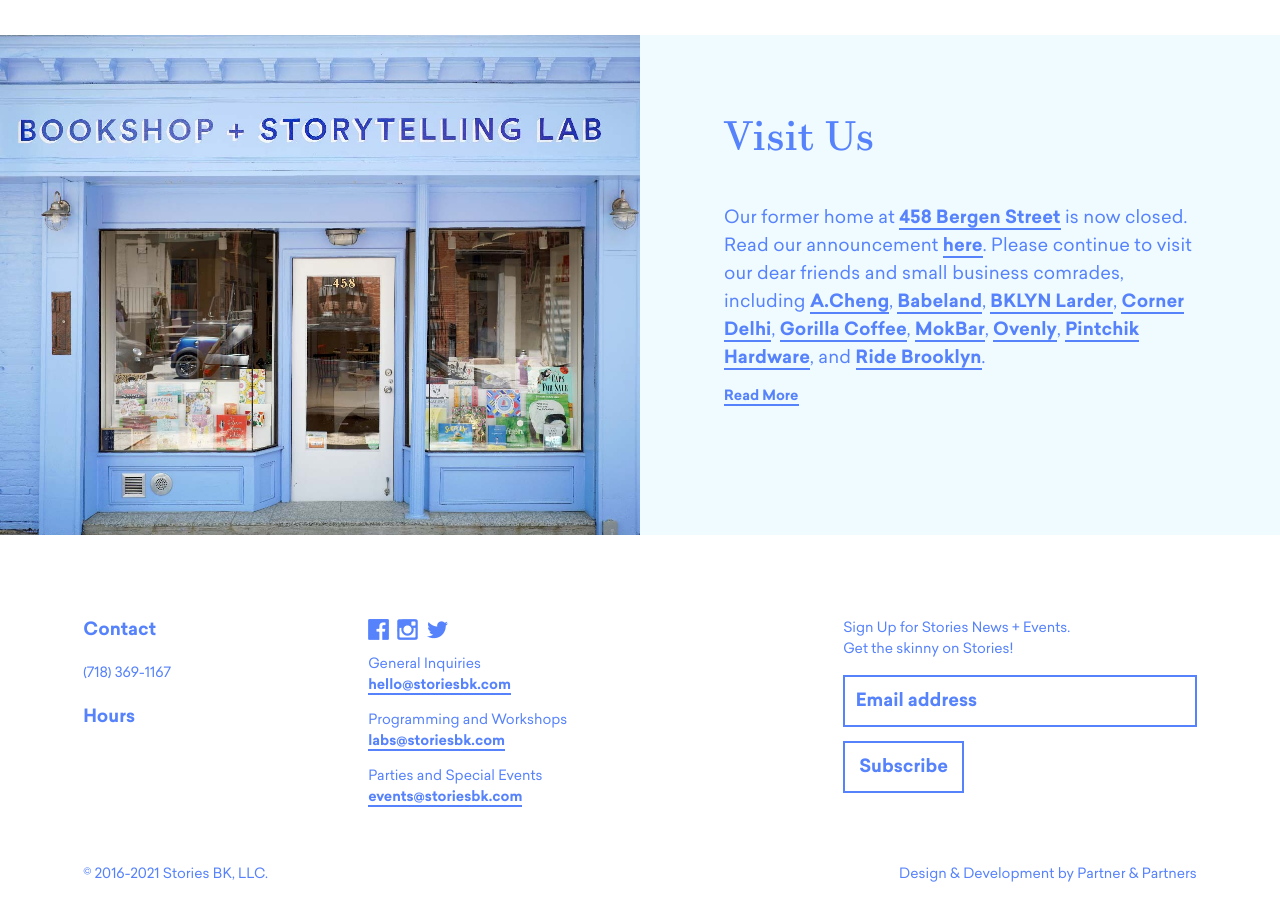
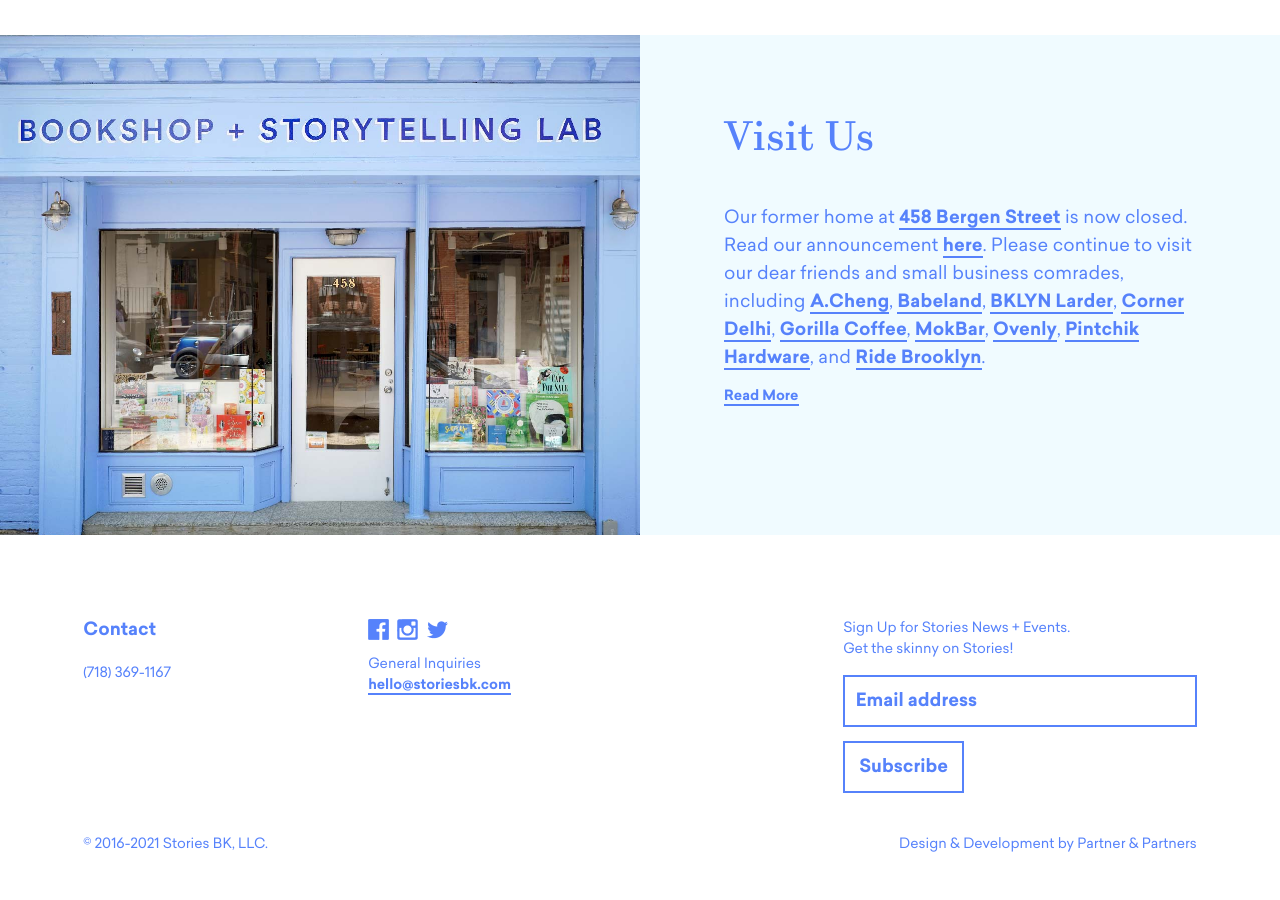
Before and after one commit to storiesbk/storiesbk.github.io, a Jekyll site: the page built from index.markdown, in a window 1280 px wide and 900 px high, scrolled down 2189 px. Built offline with Jekyll 4.4.1, drawn with Linux system fonts in a browser that asks for light colours; nearby versions of some CDN libraries; some web fonts are replaced; a script that is not in the unit is left out; after the commit the page ends 3059 px from its top, so only the background shows below that.

```diff
--- a/_layouts/default.html
+++ b/_layouts/default.html
@@ -51,10 +51,12 @@
               <h6 class="m-b-2">Contact</h6>
               <div class="m-b-2"><a class="footer-text" href="tel:718-369-1167">(718) 369-1167</a></div>
 
+              <!--
               <h6 id="Hours" class="m-t-2">Hours</h6>
               <p class="footer-text">
                 {{ site.footer_openhours_text | markdownify }}
               </p>
+              -->
             </div>
 
             <div class="col-xs-12 col-sm-6 col-md-3">
@@ -71,11 +73,12 @@
               </ul>
 
               <div class="m-b-1"><p class="footer-text">General Inquiries</br><a href="mailto:hello@storiesbk.com">hello@storiesbk.com</a></p></div>
-
+              <!--
               <div class="m-b-1"><p class="footer-text">Programming and Workshops</br><a href="mailto:labs@storiesbk.com">labs@storiesbk.com</a></p></div>
 
               <div class="m-b-1"><p class="footer-text">Parties and Special Events</br>
               <a href="mailto:events@storiesbk.com">events@storiesbk.com</a></p></div>
+              -->
             </div>
 
             <div id="subscribe" class="col-xs-12 col-md-4 col-md-offset-2">
--- a/index.markdown
+++ b/index.markdown
@@ -3,7 +3,7 @@ title: Stories Bookshop + Storytelling Lab
 slug: home
 hero_text: |-
   ## We believe Stories can change the world.
-  Thank you for sharing Stories with us! Our bookshop is closed to make way for new storytelling adventures. Keep in touch — sign up for Stories news [here](#contact).
+  #### Thank you for sharing Stories with us! Our bookshop is closed to make way for new storytelling adventures. Keep in touch — sign up for Stories news [here](#contact).
 layout: default
 ---
 
```
